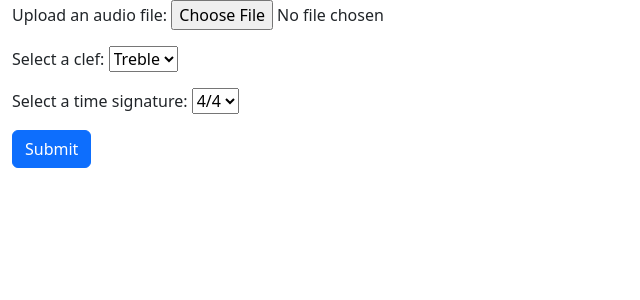
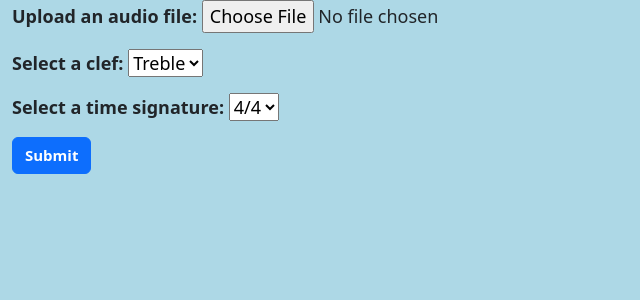
Before and after one commit to kumardarsh19/djangoapp, a Django app: page / in a window 1280 px wide. Shown: the top 300 px of the page, without its empty margins (0-640 px from the left). Run offline with Django 4.2, Linux system fonts and the light colour scheme; some libraries are stand-ins or nearby versions.

Commit message:
some CSS styling

```diff
--- a/musictranscribe/forms.py
+++ b/musictranscribe/forms.py
@@ -2,7 +2,7 @@ from django import forms;
 from audioprocessing.pitchprocessor import getPitchList;
 
 class AudioForm(forms.Form):
-    file = forms.FileField(label='Upload an audio file')
+    file = forms.FileField(label='Upload an audio file',)
     clef = forms.ChoiceField(label='Select a clef', choices=[('treble', 'Treble'), ('bass', 'Bass')])
     time_signature = forms.ChoiceField(label='Select a time signature',
         choices=[('4/4', '4/4'), ('3/4', '3/4'), ('2/4', '2/4'), ('6/8', '6/8'), ('3/8', '3/8')])
--- a/musictranscribe/static/home.css
+++ b/musictranscribe/static/home.css
@@ -0,0 +1,11 @@
+body {
+    background-color: rgb(173, 216, 230);
+}
+.userValues {
+    font-size: 18px;
+    font-weight: bold;
+}
+.btn {
+    font-size: 15px;
+    font-weight: bold;
+}
--- a/musictranscribe/templates/home.html
+++ b/musictranscribe/templates/home.html
@@ -5,6 +5,7 @@
     <meta charset="utf-8">
     <meta name="viewport" content="width=device-width, initial-scale=1">
     <link href="https://cdn.jsdelivr.net/npm/bootstrap@5.3.0-alpha1/dist/css/bootstrap.min.css" rel="stylesheet" integrity="sha384-GLhlTQ8iRABdZLl6O3oVMWSktQOp6b7In1Zl3/Jr59b6EGGoI1aFkw7cmDA6j6gD" crossorigin="anonymous">
+    <link href="{% static 'home.css' %}" rel="stylesheet" type="text/css">
 </head>
 
 <body>
@@ -12,7 +13,9 @@
         <form enctype="multipart/form-data" method="post">
             {% csrf_token %}
             <table>
-                {{form.as_p}}
+                <div class="userValues">
+                    {{form.as_p}}
+                </div>
             </table>
             <input class="btn btn-primary" type="submit" value="Submit">
         </form>
--- a/musictranscribe/views.py
+++ b/musictranscribe/views.py
@@ -7,10 +7,8 @@ from .forms import AudioForm
 # Create your views here.
 
 def home_view(request):
-    print("IN HOME VIEW!")
     context = {}
     if request.method == 'POST':
-        print("IN POST!")
         file = request.FILES.get('file')
         context['notes'] = getPitchList(file.name)
         context['form'] = AudioForm()
```
